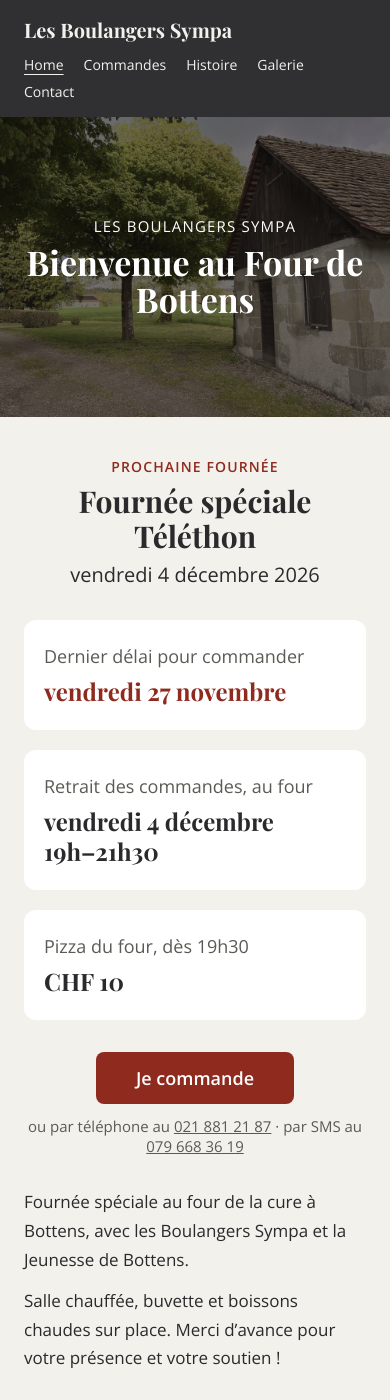
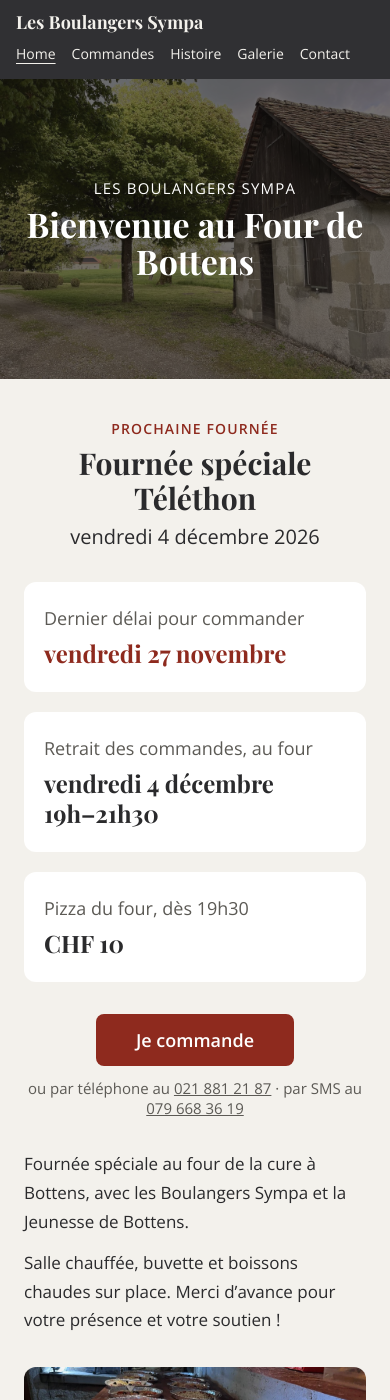
Before and after one commit to boulangers-sympa/fourdebottens, a Jekyll site: the page built from index.html, in a window 390 px wide and 1400 px high. Built offline with Jekyll 4.4.1, drawn with Linux system fonts in a browser that asks for light colours.

Commit message:
Sticky nav bar, compact one-line nav on phones; start wishlist
Co-Authored-By: Claude Opus 5.5 <noreply@anthropic.com>

```diff
--- a/assets/css/style.css
+++ b/assets/css/style.css
@@ -35,6 +35,9 @@ h1, h2, h3, .carte-valeur, .nav-brand {
   justify-content: space-between;
   align-items: center;
   gap: 12px;
+  position: sticky;
+  top: 0;
+  z-index: 10;
 }
 .nav-brand { color: inherit; text-decoration: none; font-size: 20px; }
 .nav-brand:hover { color: inherit; }
@@ -49,6 +52,22 @@ h1, h2, h3, .carte-valeur, .nav-brand {
 }
 .nav-links a { color: inherit; text-decoration: none; }
 .nav-links a:hover, .nav-links a[aria-current] { text-decoration: underline; text-underline-offset: 4px; }
+
+/* Téléphone : barre compacte, liens sur une seule ligne (défilement latéral si besoin) */
+@media (max-width: 640px) {
+  .nav { padding: 10px 16px; gap: 6px; }
+  .nav-brand { font-size: 18px; }
+  .nav-links {
+    flex-wrap: nowrap;
+    gap: 16px;
+    width: 100%;
+    overflow-x: auto;
+    scrollbar-width: none;
+    padding-bottom: 2px;
+  }
+  .nav-links::-webkit-scrollbar { display: none; }
+  .nav-links a { white-space: nowrap; display: inline-block; padding: 4px 0; }
+}
 
 /* En-tête photo */
 .hero { position: relative; height: 300px; overflow: hidden; }
```
Also changed, not shown: docs/wishlist.md (added, +7 -0 lines).
